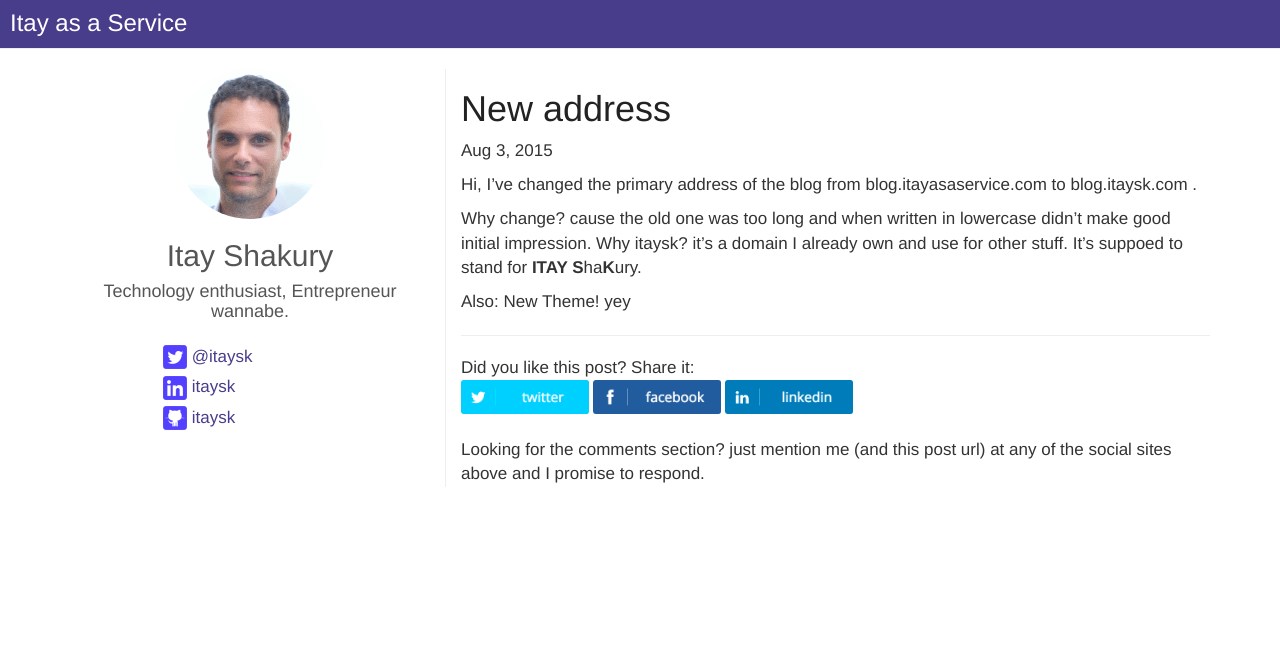
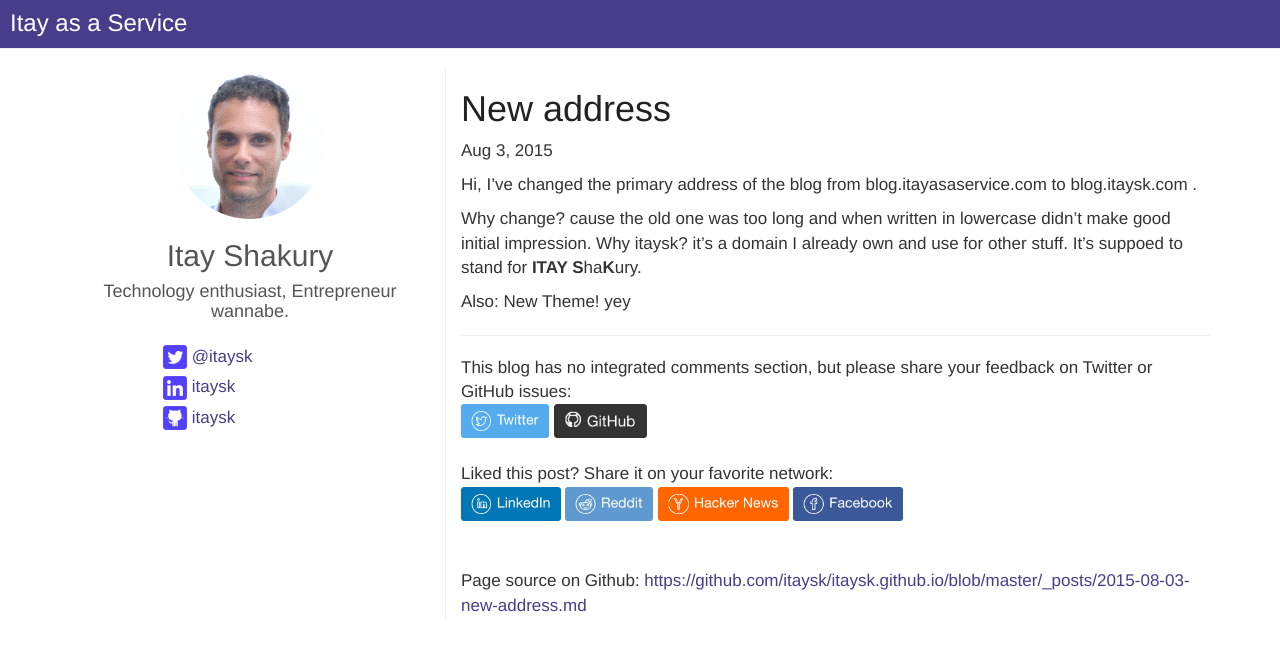
Before and after one commit to itaysk/itaysk.github.io, a Jekyll site: the page built from _posts/2015-08-03-new-address.md, in a window 1280 px wide. Shown: the top 657 px of the page. Built offline with Jekyll 4.4.1, drawn with Linux system fonts in a browser that asks for light colours.

Commit message:
new share section

```diff
--- a/_includes/share_post.html
+++ b/_includes/share_post.html
@@ -1,14 +1,32 @@
-Did you like this post? Share it:
+This blog has no integrated comments section, but please share your feedback on Twitter or GitHub issues:
 <div class="sharer">
     <a href="https://twitter.com/intent/tweet?text={{ page.title }}&url={{ site.url }}{{ page.url }}&via={{ site.author_twitter }}&related={{ site.author_twitter }}" rel="nofollow" target="_blank" title="Share on Twitter">
       <img alt="Twitter" src="/assets/share_twitter.png"/>
     </a>
+    <a href="https://github.com/itaysk/itaysk.github.io/issues/new" rel="nofollow" target="_blank" title="Open an issue on GitHub">
+      <img alt="Github" src="/assets/share_github.png"/>
+    </a>
+  </div>
+  <br />
+
+Liked this post? Share it on your favorite network:
+<div class="sharer">
+    <a href="http://www.linkedin.com/shareArticle?mini=true&url={{ site.url }}{{ page.url }}&title={{ page.title }}&source={{ site.url }}" rel="nofollow" target="_blank" title="Share on Linkedin">
+      <img alt="LinkedIn" src="/assets/share_linkedin.png" />
+    </a>
+    <a href="https://www.reddit.com/submit?url={{ site.url }}{{ page.url }}&title={{ page.title }}" rel="nofollow" target="_blank" title="Share on Reddit">
+      <img alt="Reddit" src="/assets/share_reddit.png" />
+    </a>
+    <a href="https://news.ycombinator.com/submitlink?u={{ site.url }}{{ page.url }}&t={{ page.title }}" rel="nofollow" target="_blank" title="Share on Hacker News">
+      <img alt="Hacker News" src="/assets/share_hackernews.png" />
+    </a>
     <a href="https://facebook.com/sharer.php?u={{ site.url }}{{ page.url }}" rel="nofollow" target="_blank" title="Share on Facebook">
       <img alt="Facebook" src="/assets/share_facebook.png" />
     </a>
-    <a href="http://www.linkedin.com/shareArticle?mini=true&url={{ site.url }}{{ page.url }}&title={{ page.title }}&source={{ site.url }}" rel="nofollow" target="_blank" title="Share on Facebook">
-      <img alt="LinkedIn" src="/assets/share_linkedin.png" />
-    </a>
 </div>
 <br />
-Looking for the comments section? just mention me (and  this post url) at any of the social sites above and I promise to respond.
+<br />
+Page source on Github:
+<a href="https://github.com/itaysk/itaysk.github.io/blob/master/_posts/{{ page.name }}" rel="nofollow" target="_blank" title="Page source">
+  https://github.com/itaysk/itaysk.github.io/blob/master/_posts/{{ page.name }}
+</a>
```
Also changed, not shown: assets/share_facebook.png, assets/share_github.png (added), assets/share_hackernews.png (added), assets/share_linkedin.png, assets/share_reddit.png (added), assets/share_twitter.png.
